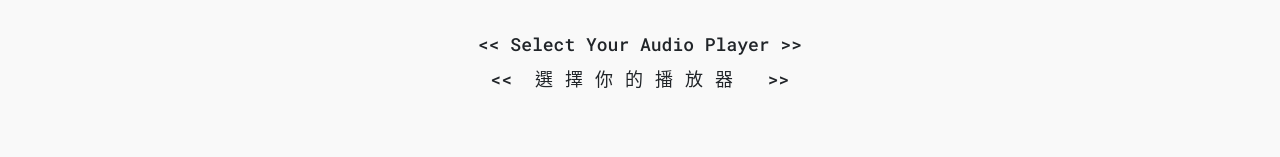
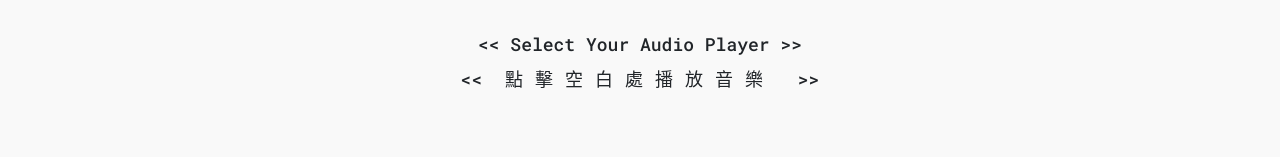
Before and after one commit to minuxoio/finalpro, a plain HTML site: page index.html in a window 1280 px wide. Shown: the part 255-412 px from the top of the page. Drawn offline with nearby package versions, Linux system fonts and the light colour scheme.

Commit message:
Update index.html

```diff
--- a/index.html
+++ b/index.html
@@ -49,7 +49,7 @@
       <div class="title">
         <p>
           << Select Your Audio Player >> <br />
-          <<<span class="tc_space"> 選擇你的播放器 </span>>>
+          <<<span class="tc_space"> 點擊空白處播放音樂 </span>>>
         </p>
       </div>
     </div>
```
